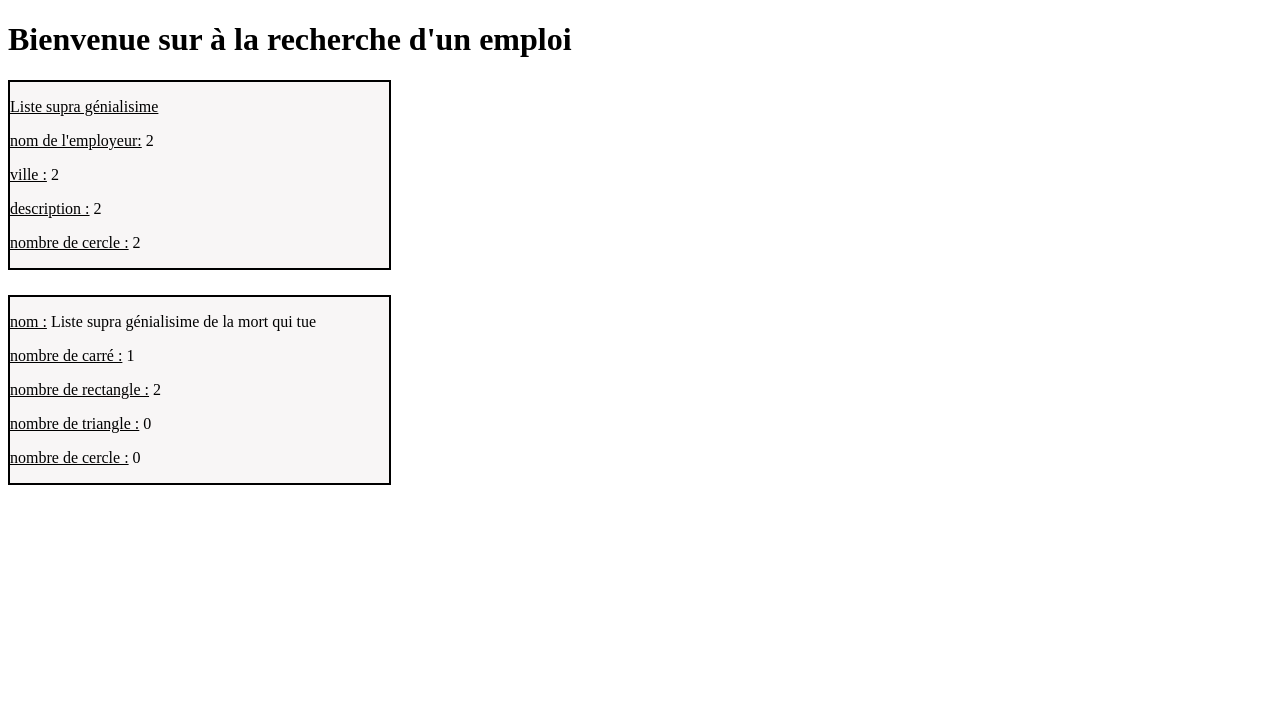
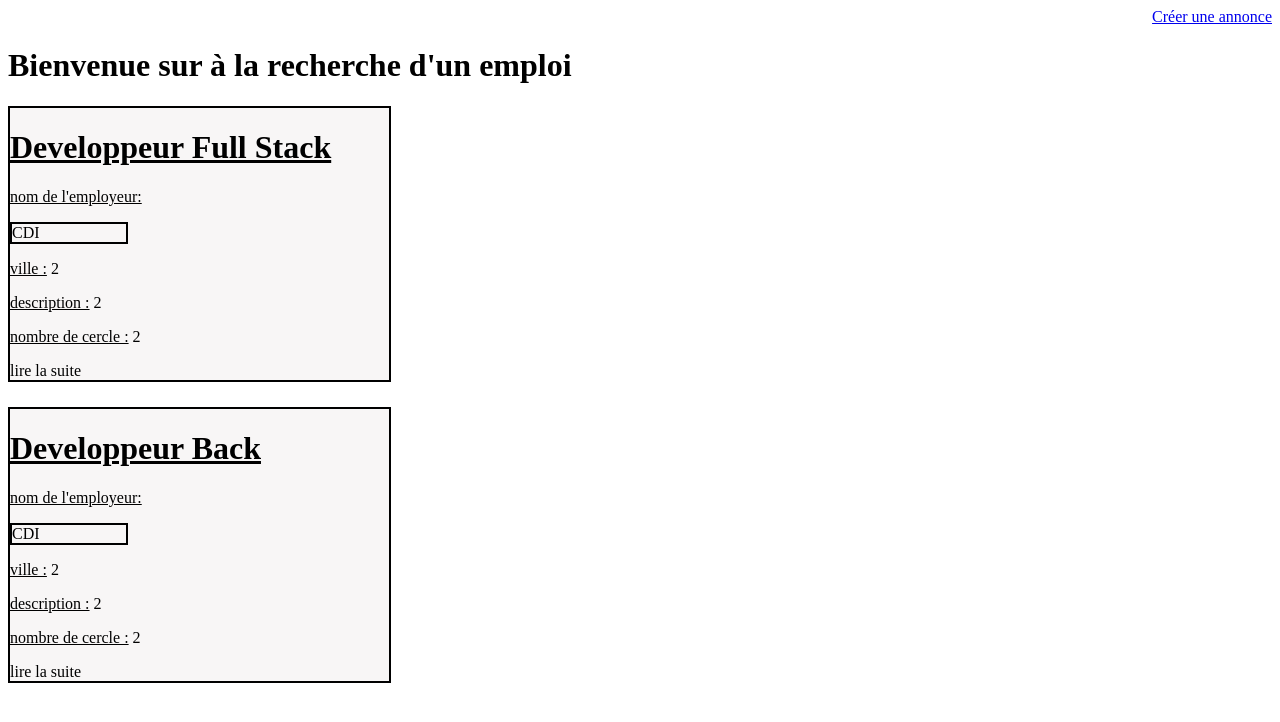
Before and after one commit to AmilSEB0/a-la-recherche-d-un-emploi, a Next.js app in the folder front/nextjs-blog/: page / in a window 1280 px wide. Shown: the top 722 px of the page. Built offline with nearby package versions, Linux system fonts and the light colour scheme.

Commit message:
ajout changement de page et début affichage voir plus

```diff
--- a/front/nextjs-blog/pages/index.js
+++ b/front/nextjs-blog/pages/index.js
@@ -1,12 +1,28 @@
-import Head from 'next/head'
+import Head from 'next/head';
+import Link from 'next/link';
+
 
 export default function Home() {
+
+  function togg(){
+    if(getComputedStyle(d2).display != "none"){
+      d2.style.display = "none";
+    } else {
+      d2.style.display = "block";
+    }
+  };
+
+
+
+
+
   return (
     <div className="container">
       <Head>
         <title>à la recherche d'un emploi</title>
         <link rel="icon" href="/favicon.ico" />
       </Head>
+      <div class="droite"><Link href="/creerannonce">Créer une annonce</Link></div>
 
       <main>
         <h1 className="title">
@@ -16,19 +32,28 @@ export default function Home() {
         <div class="constructeur">
 
           <div>
-              <p><u>Liste supra génialisime</u></p>
-              <p><u>nom de l'employeur:</u> 2</p>
+              <h1><u>Developpeur Full Stack</u></h1>
+              <p><u>nom de l'employeur:</u> </p>
+              <div class="encadrer">CDI</div>
               <p><u>ville :</u> 2</p>
+              <span id="d2">
               <p><u>description :</u> 2</p>
               <p><u>nombre de cercle :</u> 2</p>
+              </span>
+              <a onClick={togg}>lire la suite</a>
+
 
           </div>
           <div>
-              <p><u>nom :</u> Liste supra génialisime de la mort qui tue</p>
-              <p><u>nombre de carré :</u> 1</p>
-              <p><u>nombre de rectangle :</u> 2</p>
-              <p><u>nombre de triangle :</u> 0</p>
-              <p><u>nombre de cercle :</u> 0</p>
+          <h1><u>Developpeur Back</u></h1>
+              <p><u>nom de l'employeur:</u> </p>
+              <div class="encadrer">CDI</div>
+              <p><u>ville :</u> 2</p>
+              <span id="d1">
+              <p><u>description :</u> 2</p>
+              <p><u>nombre de cercle :</u> 2</p>
+              </span>
+              <a onClick={togg}>lire la suite</a>
 
           </div>
         </div>
@@ -54,6 +79,13 @@ export default function Home() {
       margin-top: 1%;
       margin-bottom: 2%;
   }
+  .droite{
+    text-align: right;
+  }
+  .encadrer{
+    border: 1px;
+    solid black;
+  }
       `}</style>
 
       <style jsx global>{`
```
Also changed, not shown: front/nextjs-blog/pages/creerannonce.js (+9 -4 lines), front/nextjs-blog/pages/listecandidats.js (+8 -3 lines).
